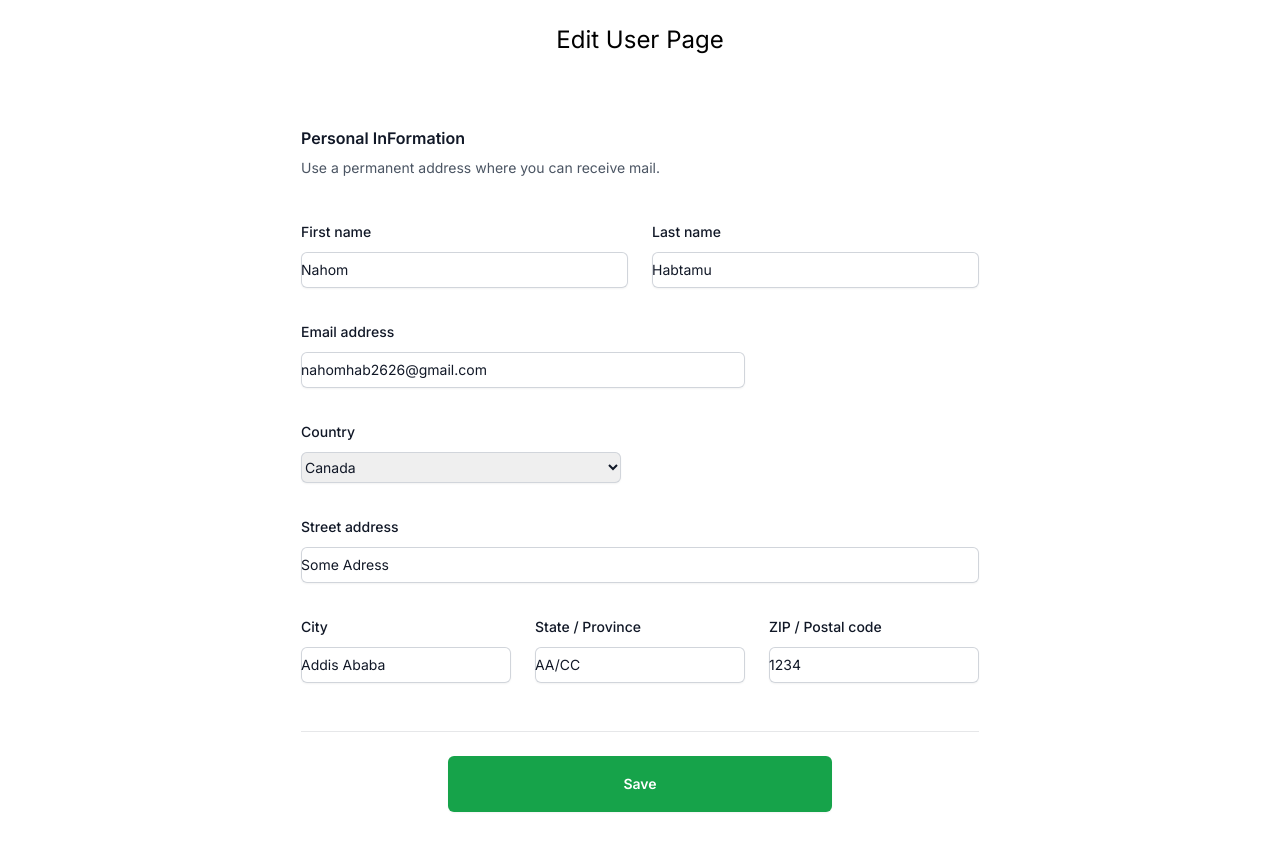
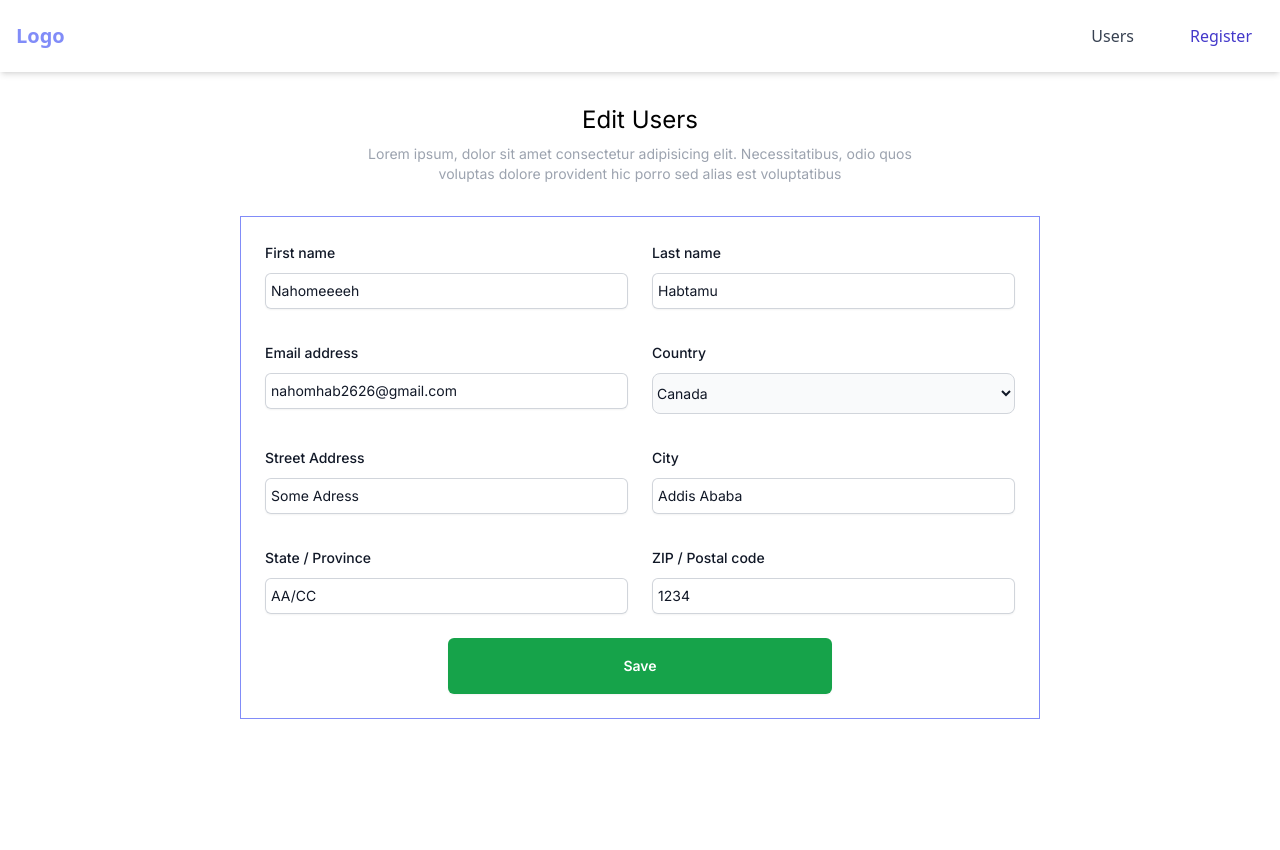
Before and after one commit to nahom-habtamu/reg-app, a Next.js app: page /edit/9jd-YFmi3 in a window 1280 px wide. Shown: the top 850 px of the page. Built offline with nearby package versions, Linux system fonts and the light colour scheme.

Commit message:
fix: update edit page ui

```diff
--- a/src/pages/edit/[id].tsx
+++ b/src/pages/edit/[id].tsx
@@ -1,14 +1,15 @@
+import { LoadingSpinner } from "@/components/LoadingSpinner";
+import { NavBar } from "@/components/NavBar";
+import { DropDownInput } from "@/components/form/DropDownInput";
+import { Input } from "@/components/form/Input";
 import useEditUser, { type TEditUserSchema } from "@/hooks/useEditUser";
 import { Inter } from "next/font/google";
 import { useRouter } from "next/router";
-import { useEffect } from "react";
-import { Controller } from "react-hook-form";
 
 const inter = Inter({ subsets: ["latin"] });
 
 const EditUserPage = () => {
   const router = useRouter();
-
   const id = router.query.id as string;
 
   const {
@@ -18,205 +19,107 @@ const EditUserPage = () => {
     handleSubmit,
     isLoading,
     register,
-    isSuccess,
-  } = useEditUser(id, router.isReady);
+    isFetchingUserLoading,
+  } = useEditUser(id);
 
   const onSubmit = async (data: TEditUserSchema) => {
     editUser(data);
   };
 
   return (
+    <>
+      <NavBar activePage="register" />
       <main
         className={`flex min-h-screen flex-col items-center  ${inter.className}`}
       >
-      <div className="text-2xl p-6 ">Edit User Page</div>
-      <form className="bg-white p-6 mt-5" onSubmit={handleSubmit(onSubmit)}>
+        <div className="text-2xl pt-8">Edit Users</div>
+        <div className="text text-sm text-center text-gray-400 max-w-[600px] mx-auto mt-2 mb-8">
+          Lorem ipsum, dolor sit amet consectetur adipisicing elit.
+          Necessitatibus, odio quos voluptas dolore provident hic porro sed
+          alias est voluptatibus
+        </div>
+
+        {isFetchingUserLoading ? (
+          <div className="bg-white p-6 border border-indigo-400 h-96 min-w-[800px] flex justify-center items-center">
+            <LoadingSpinner size="lg"/>
+          </div>
+        ) : (
+          <form
+            className="bg-white p-6 border border-indigo-400 min-w-[800px]"
+            onSubmit={handleSubmit(onSubmit)}
+          >
             <div className="space-y-12 ">
-          <div className="border-b border-gray-900/10 pb-12">
-            <h2 className="text-base font-semibold leading-7 text-gray-900">
-              Personal InFormation
-            </h2>
-            <p className="mt-1 text-sm leading-6 text-gray-600">
-              Use a permanent address where you can receive mail.
-            </p>
-
-            <div className="mt-10 grid grid-cols-1 gap-x-6 gap-y-8 sm:grid-cols-6">
+              <div className="grid grid-cols-1 gap-x-6 gap-y-8 sm:grid-cols-6">
                 <div className="sm:col-span-3">
-                <label
-                  htmlFor="first-name"
-                  className="block text-sm font-medium leading-6 text-gray-900"
-                >
-                  First name
-                </label>
-                <div className="mt-2">
-                  <input
-                    {...register("firstName")}
-                    type="text"
-                    className="block w-full rounded-md border-0 py-1.5 text-gray-900 shadow-sm ring-1 ring-inset ring-gray-300 placeholder:text-gray-400 focus:ring-2 focus:ring-inset focus:ring-green-600 sm:text-sm sm:leading-6"
+                  <Input
+                    errorMessage={errors.firstName?.message}
+                    inputKey="firstName"
+                    register={register}
+                    label="First name"
                   />
                 </div>
 
-                {errors.firstName && (
-                  <div className="text-sm text-red-500 mt-1">
-                    {errors.firstName?.message ?? ""}
-                  </div>
-                )}
+                <div className="sm:col-span-3">
+                  <Input
+                    errorMessage={errors.lastName?.message}
+                    inputKey="lastName"
+                    register={register}
+                    label="Last name"
+                  />
                 </div>
 
                 <div className="sm:col-span-3">
-                <label
-                  htmlFor="last-name"
-                  className="block text-sm font-medium leading-6 text-gray-900"
-                >
-                  Last name
-                </label>
-                <div className="mt-2">
-                  <input
-                    {...register("lastName")}
-                    type="text"
-                    className="block w-full rounded-md border-0 py-1.5 text-gray-900 shadow-sm ring-1 ring-inset ring-gray-300 placeholder:text-gray-400 focus:ring-2 focus:ring-inset focus:ring-green-600 sm:text-sm sm:leading-6"
+                  <Input
+                    errorMessage={errors.email?.message}
+                    inputKey="email"
+                    register={register}
+                    label="Email address"
                   />
                 </div>
 
-                {errors.lastName && (
-                  <div className="text-sm text-red-500 mt-1">
-                    {errors.lastName?.message ?? ""}
-                  </div>
-                )}
-              </div>
-
-              <div className="sm:col-span-4">
-                <label
-                  htmlFor="email"
-                  className="block text-sm font-medium leading-6 text-gray-900"
-                >
-                  Email address
-                </label>
-                <div className="mt-2">
-                  <input
-                    {...register("email")}
-                    type="email"
-                    className="block w-full rounded-md border-0 py-1.5 text-gray-900 shadow-sm ring-1 ring-inset ring-gray-300 placeholder:text-gray-400 focus:ring-2 focus:ring-inset focus:ring-green-600 sm:text-sm sm:leading-6"
+                <div className="sm:col-span-3">
+                  <DropDownInput
+                    control={control}
+                    inputKey="country"
+                    label="Country"
+                    options={["United States", "Mexico", "Canada"]}
                   />
                 </div>
 
-                {errors.email && (
-                  <div className="text-sm text-red-500 mt-1">
-                    {errors.email?.message ?? ""}
-                  </div>
-                )}
+                <div className="sm:col-span-3">
+                  <Input
+                    errorMessage={errors.streetAddress?.message}
+                    inputKey="streetAddress"
+                    register={register}
+                    label="Street Address"
+                  />
                 </div>
 
                 <div className="sm:col-span-3">
-                <label
-                  htmlFor="country"
-                  className="block text-sm font-medium leading-6 text-gray-900"
-                >
-                  Country
-                </label>
-                <div className="mt-2">
-                  <Controller
-                    name="country"
-                    control={control}
-                    render={({ field }) => (
-                      <select
-                        id="country"
-                        className="block w-full rounded-md border-0 py-1.5 text-gray-900 shadow-sm ring-1 ring-inset ring-gray-300 focus:ring-2 focus:ring-inset focus:ring-indigo-600 sm:max-w-xs sm:text-sm sm:leading-6"
-                        {...field}
-                      >
-                        <option>United States</option>
-                        <option>Canada</option>
-                        <option>Mexico</option>
-                      </select>
-                    )}
+                  <Input
+                    errorMessage={errors.city?.message}
+                    inputKey="city"
+                    register={register}
+                    label="City"
                   />
                 </div>
+
+                <div className="sm:col-span-3">
+                  <Input
+                    errorMessage={errors.region?.message}
+                    inputKey="region"
+                    register={register}
+                    label="State / Province"
+                  />
                 </div>
 
-              <div className="col-span-full">
-                <label
-                  htmlFor="street-address"
-                  className="block text-sm font-medium leading-6 text-gray-900"
-                >
-                  Street address
-                </label>
-                <div className="mt-2">
-                  <input
-                    {...register("streetAddress")}
-                    type="text"
-                    className="block w-full rounded-md border-0 py-1.5 text-gray-900 shadow-sm ring-1 ring-inset ring-gray-300 placeholder:text-gray-400 focus:ring-2 focus:ring-inset focus:ring-indigo-600 sm:text-sm sm:leading-6"
+                <div className="sm:col-span-3">
+                  <Input
+                    errorMessage={errors.postalCode?.message}
+                    inputKey="postalCode"
+                    register={register}
+                    label="ZIP / Postal code"
                   />
-                </div>
-                {errors.streetAddress && (
-                  <div className="text-sm text-red-500 mt-1">
-                    {errors.streetAddress?.message ?? ""}
-                  </div>
-                )}
-              </div>
-
-              <div className="sm:col-span-2 sm:col-start-1">
-                <label
-                  htmlFor="city"
-                  className="block text-sm font-medium leading-6 text-gray-900"
-                >
-                  City
-                </label>
-                <div className="mt-2">
-                  <input
-                    {...register("city")}
-                    type="text"
-                    autoComplete="address-level2"
-                    className="block w-full rounded-md border-0 py-1.5 text-gray-900 shadow-sm ring-1 ring-inset ring-gray-300 placeholder:text-gray-400 focus:ring-2 focus:ring-inset focus:ring-indigo-600 sm:text-sm sm:leading-6"
-                  />
-                </div>
-                {errors.city && (
-                  <div className="text-sm text-red-500 mt-1">
-                    {errors.city?.message ?? ""}
-                  </div>
-                )}
-              </div>
-
-              <div className="sm:col-span-2">
-                <label
-                  htmlFor="region"
-                  className="block text-sm font-medium leading-6 text-gray-900"
-                >
-                  State / Province
-                </label>
-                <div className="mt-2">
-                  <input
-                    {...register("region")}
-                    type="text"
-                    className="block w-full rounded-md border-0 py-1.5 text-gray-900 shadow-sm ring-1 ring-inset ring-gray-300 placeholder:text-gray-400 focus:ring-2 focus:ring-inset focus:ring-indigo-600 sm:text-sm sm:leading-6"
-                  />
-                </div>
-                {errors.region && (
-                  <div className="text-sm text-red-500 mt-1">
-                    {errors.region?.message ?? ""}
-                  </div>
-                )}
-              </div>
-
-              <div className="sm:col-span-2">
-                <label
-                  htmlFor="postal-code"
-                  className="block text-sm font-medium leading-6 text-gray-900"
-                >
-                  ZIP / Postal code
-                </label>
-                <div className="mt-2">
-                  <input
-                    {...register("postalCode")}
-                    type="text"
-                    className="block w-full rounded-md border-0 py-1.5 text-gray-900 shadow-sm ring-1 ring-inset ring-gray-300 placeholder:text-gray-400 focus:ring-2 focus:ring-inset focus:ring-indigo-600 sm:text-sm sm:leading-6"
-                  />
-                </div>
-                {errors.postalCode && (
-                  <div className="text-sm text-red-500 mt-1">
-                    {errors.postalCode?.message ?? ""}
-                  </div>
-                )}
-              </div>
                 </div>
               </div>
             </div>
@@ -224,14 +127,16 @@ const EditUserPage = () => {
             <div className="mt-6 flex items-center justify-center">
               <button
                 type="submit"
-            className="rounded-md w-96 h-14 bg-green-600 px-3 py-2 text-sm font-semibold text-white shadow-sm hover:bg-green-500 focus-visible:outline focus-visible:outline-2 focus-visible:outline-offset-2 focus-visible:outline-green-600"
+                className="rounded-md w-96 h-14 bg-green-600 px-3 py-2 text-sm font-semibold text-white shadow-sm hover:bg-green-500 disabled:bg-green-500  focus-visible:outline focus-visible:outline-2 focus-visible:outline-offset-2 focus-visible:outline-green-600"
                 disabled={isLoading}
               >
                 {isLoading ? "Saving..." : "Save"}
               </button>
             </div>
           </form>
+        )}
       </main>
+    </>
   );
 };
 
--- a/store.json
+++ b/store.json
@@ -1 +1 @@
-{"users":[{"id":"9jd-YFmi3","firstName":"Nahom","lastName":"Habtamu","email":"nahomhab2626@gmail.com","country":"Canada","city":"Addis Ababa","region":"AA/CC","streetAddress":"Some Adress","postalCode":1234},{"id":"r_jIlsK9l","firstName":"Nahom","lastName":"Habtamu","email":"nahomhab2626@gmail.com","country":"Canada","city":"Addis Ababa","region":"AA/CC","streetAddress":"Some Adress","postalCode":1234},{"id":"rohkSLGCZ","firstName":"Nahom","lastName":"Habtamu","email":"nahomhab2626@gmail.com","country":"Canada","city":"Addis Ababa","region":"AA/CC","streetAddress":"Some Adress","postalCode":1234},{"id":"Ptr8tmA3y","firstName":"Nahom","lastName":"Habtamu","email":"nahomhab2626@gmail.com","country":"Canada","city":"Addis Ababa","region":"AA/CC","streetAddress":"Some Adress","postalCode":1234}]}
+{"users":[{"id":"9jd-YFmi3","firstName":"Nahomeeeeh","lastName":"Habtamu","email":"nahomhab2626@gmail.com","country":"Canada","city":"Addis Ababa","region":"AA/CC","streetAddress":"Some Adress","postalCode":1234},{"id":"r_jIlsK9l","firstName":"Nahom","lastName":"Habtamu","email":"nahomhab2626@gmail.com","country":"Canada","city":"Addis Ababa","region":"AA/CC","streetAddress":"Some Adress","postalCode":1234},{"id":"rohkSLGCZ","firstName":"Nahom","lastName":"Habtamu","email":"nahomhab2626@gmail.com","country":"Canada","city":"Addis Ababa","region":"AA/CC","streetAddress":"Some Adress","postalCode":1234},{"id":"Ptr8tmA3y","firstName":"Nahom","lastName":"Habtamu","email":"nahomhab2626@gmail.com","country":"Canada","city":"Addis Ababa","region":"AA/CC","streetAddress":"Some Adress","postalCode":1234}]}
```
Lines whose indentation alone changed are shown as unchanged.
